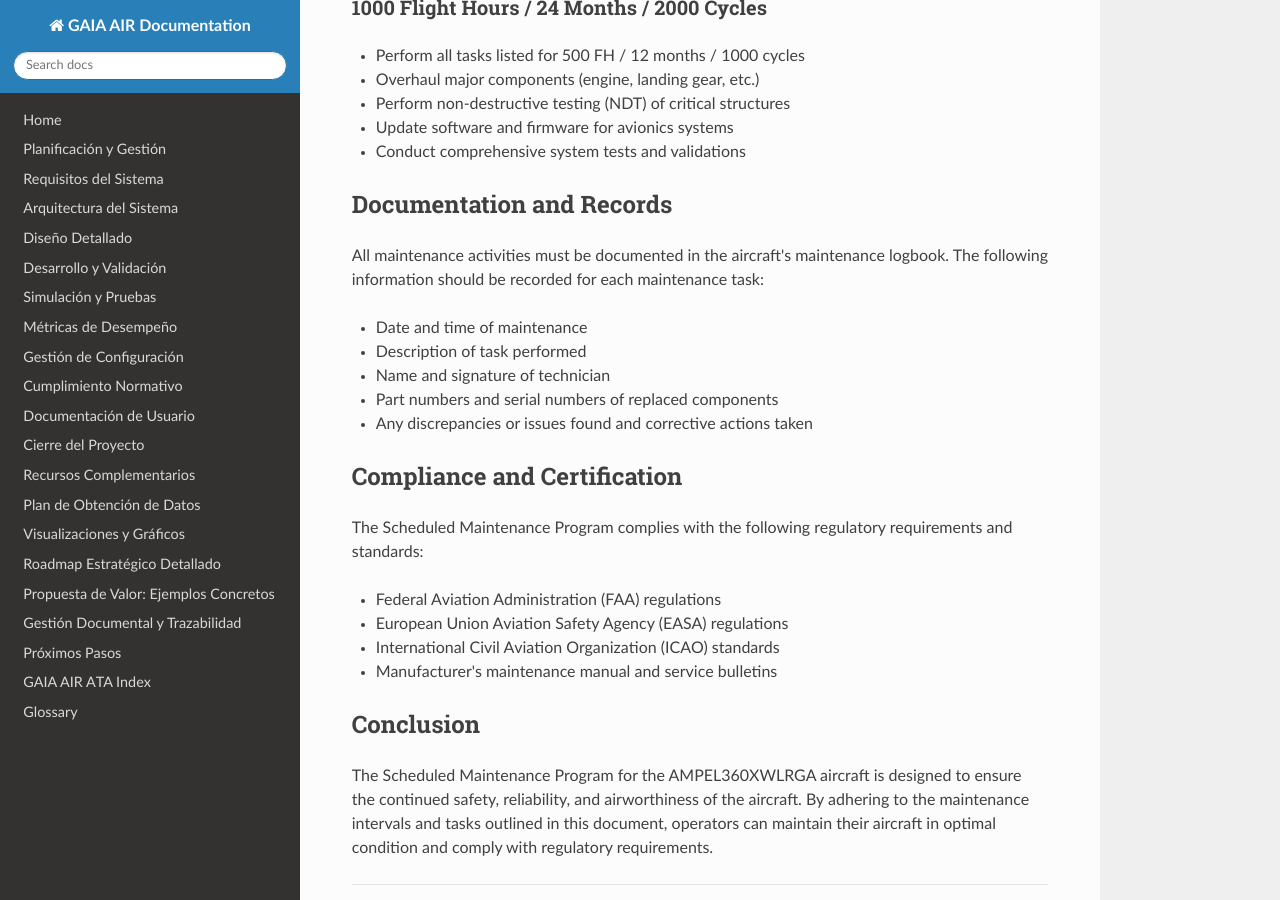
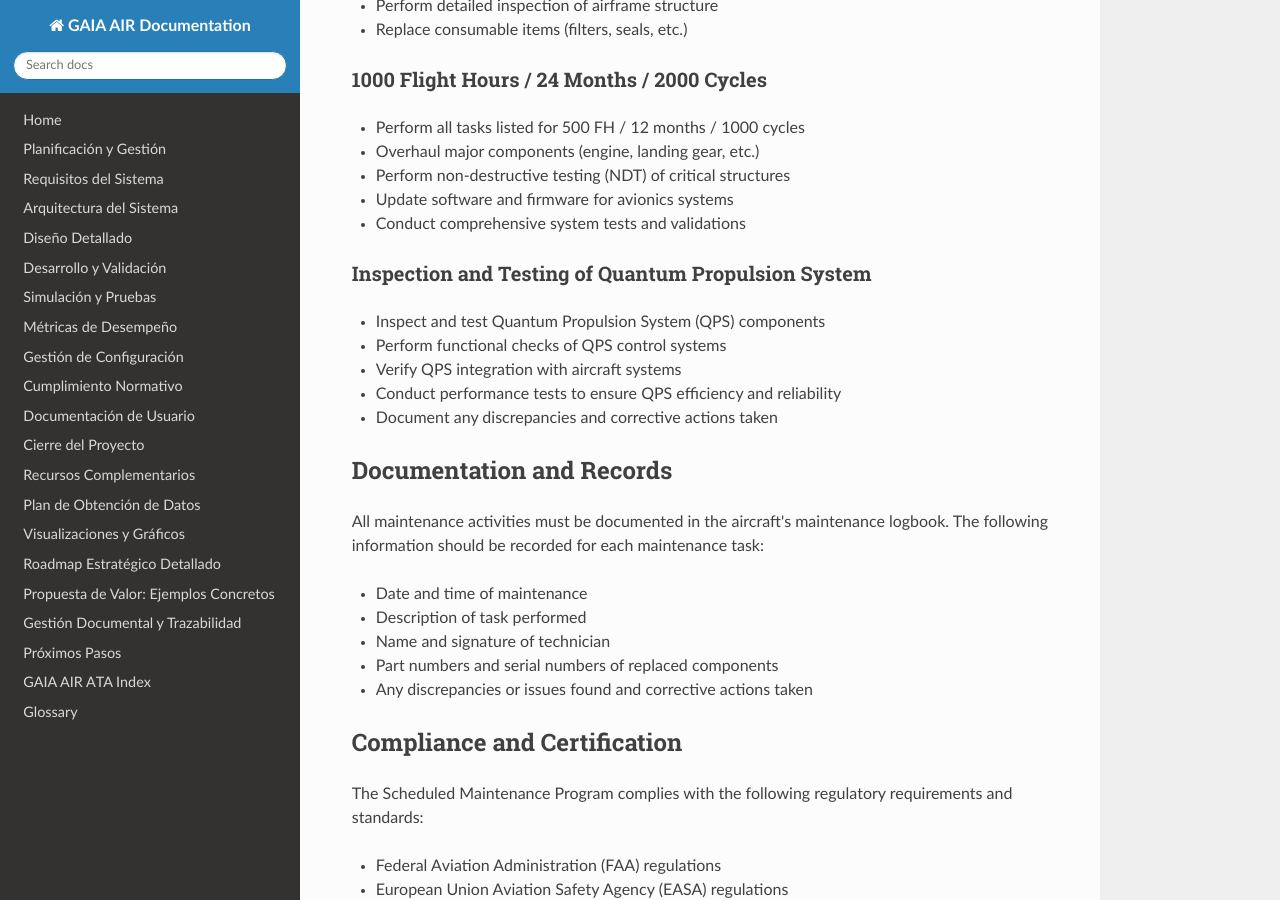
Before and after one commit to Robbbo-T/GAIA-AIR-CSDB, an MkDocs documentation site: the page built from docs/GPAM/ATA05/GPAM-AMPEL-0201-05-001-A.md, in a window 1280 px wide and 900 px high, scrolled down 1433 px. Built offline with MkDocs 1.6.1, drawn with Linux system fonts in a browser that asks for light colours; nearby versions of some CDN libraries; some of the changed text lies outside the part shown.

Commit message:
Add sections and notes on Quantum Propulsion System (QPS) in various documents
* **docs/GPAM/ATA05/GPAM-AMPEL-0201-05-001-A.md**
  - Add note on QPS in the "Introduction" section.
  - Add section on "Inspection and Testing of Quantum Propulsion System" under the "Maintenance Tasks" section.

* **docs/GPAM/ATA05/GPAM-AMPEL-0201-05-002-A.md**
  - Add note on QPS in the "Introduction" section.
  - Add section on "Inspection and Testing of Quantum Propulsion System" under the "Maintenance Tasks" section.

* **docs/GPAM/ATA05/GPAM-AMPEL-0201-05-003-A.md**
  - Add note on QPS in the "Introduction" section.
  - Add section on "Inspection and Testing of Quantum Propulsion System" under the "Maintenance Tasks" section.

* **docs/GPAM/ATA05/GPAM-AMPEL-0201-05-004-A.md**
  - Add note on QPS in the "Introducción" section.
  - Add section on "Data Collection for Quantum Propulsion System" under the "Instrumentación" section.

* **docs/GPAM/ATA05/GPAM-AMPEL-0201-05-005-A.md**
  - Add note on QPS in the "Introducción" section.
  - Add section on "Visualizations for Quantum Propulsion System" under the "Comparación Prototipo vs. Estado del Arte" section.

* **docs/GPAM/ATA05/GPAM-AMPEL-0201-05-006-A.md**
  - Add note on QPS in the "Introducción" section.
  - Add section on "Strategic Roadmap for Quantum Propulsion System" under the "Sub-Hitos en Validación Experimental" section.

```diff
--- a/docs/GPAM/ATA05/GPAM-AMPEL-0201-05-001-A.md
+++ b/docs/GPAM/ATA05/GPAM-AMPEL-0201-05-001-A.md
@@ -5,6 +5,8 @@
 ## Introduction
 
 The Scheduled Maintenance Program (SMP) for the AMPEL360XWLRGA aircraft is designed to ensure the continued airworthiness and operational efficiency of the aircraft. This document outlines the maintenance tasks, intervals, and procedures required to maintain the aircraft in accordance with regulatory requirements and manufacturer recommendations.
+
+**Note:** This document includes specific maintenance tasks and intervals for the Quantum Propulsion System (QPS) integrated into the AMPEL360XWLRGA aircraft.
 
 ## Maintenance Intervals
 
@@ -52,6 +54,14 @@ The following sections outline the specific maintenance tasks to be performed at
 - Update software and firmware for avionics systems
 - Conduct comprehensive system tests and validations
 
+### Inspection and Testing of Quantum Propulsion System
+
+- Inspect and test Quantum Propulsion System (QPS) components
+- Perform functional checks of QPS control systems
+- Verify QPS integration with aircraft systems
+- Conduct performance tests to ensure QPS efficiency and reliability
+- Document any discrepancies and corrective actions taken
+
 ## Documentation and Records
 
 All maintenance activities must be documented in the aircraft's maintenance logbook. The following information should be recorded for each maintenance task:
```
Also changed, not shown: docs/GPAM/ATA05/GPAM-AMPEL-0201-05-002-A.md (+10 -0 lines), docs/GPAM/ATA05/GPAM-AMPEL-0201-05-003-A.md (+10 -0 lines), docs/GPAM/ATA05/GPAM-AMPEL-0201-05-004-A.md (+8 -0 lines), docs/GPAM/ATA05/GPAM-AMPEL-0201-05-005-A.md (+8 -0 lines), docs/GPAM/ATA05/GPAM-AMPEL-0201-05-006-A.md (+6 -0 lines).
